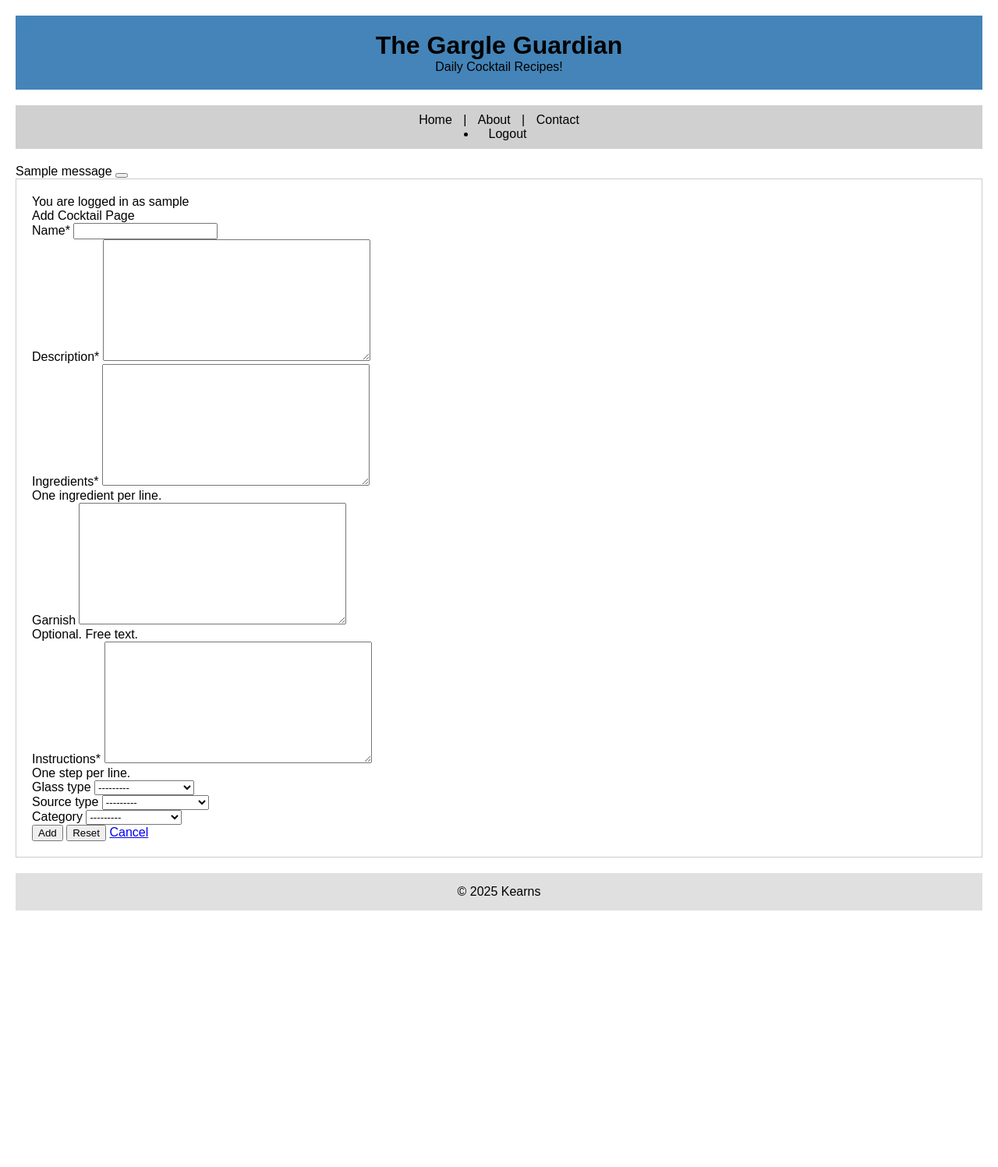
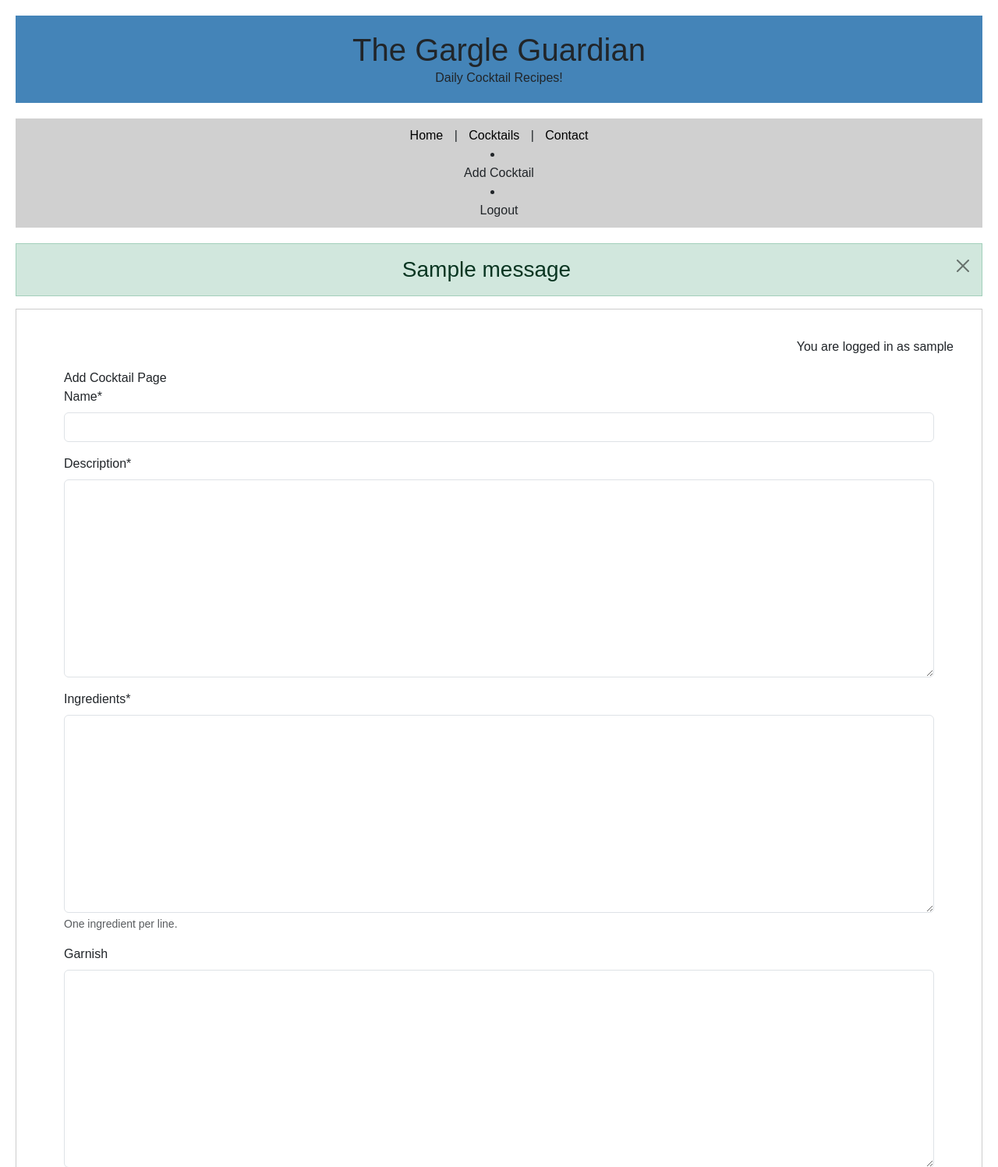
Before and after one commit to Kearns55/milestone-project-3, a Django app: page /cocktails/add_cocktail/ in a window 1280 px wide. Shown: the top 1497 px of the page at 78% size. Before the commit the page ends 1168 px from the top, so only its background shows below. Run offline with Django 4.2, Linux system fonts and the light colour scheme; a user stored in the database is signed in; tables that the repository leaves empty hold one stand-in row (values such as "Sample post"); one stand-in notice (Sample message) is shown; parts of the project's set-up code (start-up, migrations or seed data) failed here and were passed over; some libraries are stand-ins or nearby versions.

Commit message:
Update base template with Bootstrap and more nav links

```diff
--- a/templates/base.html
+++ b/templates/base.html
@@ -1,7 +1,8 @@
 {% load static %}
 
 {% url 'home' as home_url %}
-{% url 'about' as about_url %}
+{% url 'cocktails' as cocktails_url %}
+{% url 'add_cocktail' as add_cocktail_url %}
 {% url 'account_login' as login_url %}
 {% url 'account_signup' as signup_url %}
 {% url 'account_logout' as logout_url %}
@@ -13,12 +14,13 @@
     <meta charset="UTF-8">
     <meta name="viewport" content="width=device-width, initial-scale=1.0">
     <title>The Gargle Guardian</title>
-
+    <link href="https://cdn.jsdelivr.net/npm/bootstrap@5.3.8/dist/css/bootstrap.min.css" rel="stylesheet" integrity="sha384-sRIl4kxILFvY47J16cr9ZwB07vP4J8+LH7qKQnuqkuIAvNWLzeN8tE5YBujZqJLB" crossorigin="anonymous">
     <!-- Custom CSS -->
     <link rel="stylesheet" href="{% static 'css/style.css' %}">
 </head>
 
 <body>
+
 
     <header>
         <h1>The Gargle Guardian</h1>
@@ -27,10 +29,14 @@
 
     <nav>
         <a href="{% url 'home' %}">Home</a> |
-        <a href="#">About</a> |
+        <a href="{% url 'cocktails' %}">Cocktails</a> |
         <a href="#">Contact</a>
 
         {% if user.is_authenticated %}
+        <li class="nav-item">
+            <a class="nav-link {% if request.path == add_cocktail %}active{% endif %}" aria-current="page"
+                href="{% url 'add_cocktail' %}">Add Cocktail</a>
+        </li>
         <li class="nav-item">
             <a class="nav-link {% if request.path == logout_url %}active{% endif %}" aria-current="page"
                 href="{% url 'account_logout' %}">Logout</a>
@@ -47,19 +53,17 @@
         {% endif %}
     </nav>
     <!-- displaying Django messages -->
-    <div class="container">
-        <div class="row">
-            <div class="col-md-8 offset-md-2">
-                {% for message in messages %}
-                <div class="alert {{ message.tags }} alert-dismissible
-                fade show" id="msg" role="alert">
-                    {{ message | safe }}
-                    <button type="button" class="btn-close" data-bs-dismiss="alert" aria-label="Close"></button>
-                </div>
-                {% endfor %}
-            </div>
-        </div>
-    </div>
+    {% if messages %}
+        <section id="alerts">
+            {% for msg in messages %}
+                <!-- all django message tags mirror bootstrap, except error/danger -->
+                <aside class="alert {% if msg.tags == 'error' %}alert-danger{% else %}alert-{{ msg.tags }}{% endif %} alert-dismissible rounded-0 text-center" role="alert">
+                    <h3>{{ msg }}</h3>
+            <button type="button" class="btn-close" data-bs-dismiss="alert" aria-label="Close"></button>
+                </aside>
+            {% endfor %}
+        </section>
+    {% endif %}
     <main class="flex-shrink-0 main-bg">
         {% if user.is_authenticated %}
         <p class="text-end m-3">You are logged in as {{ user }}</p>
@@ -76,7 +80,7 @@
     <footer>
         <p>© 2025 Kearns</p>
     </footer>
-
+<script src="https://cdn.jsdelivr.net/npm/bootstrap@5.3.8/dist/js/bootstrap.bundle.min.js" integrity="sha384-FKyoEForCGlyvwx9Hj09JcYn3nv7wiPVlz7YYwJrWVcXK/BmnVDxM+D2scQbITxI" crossorigin="anonymous"></script>
 </body>
 
 </html>
```
